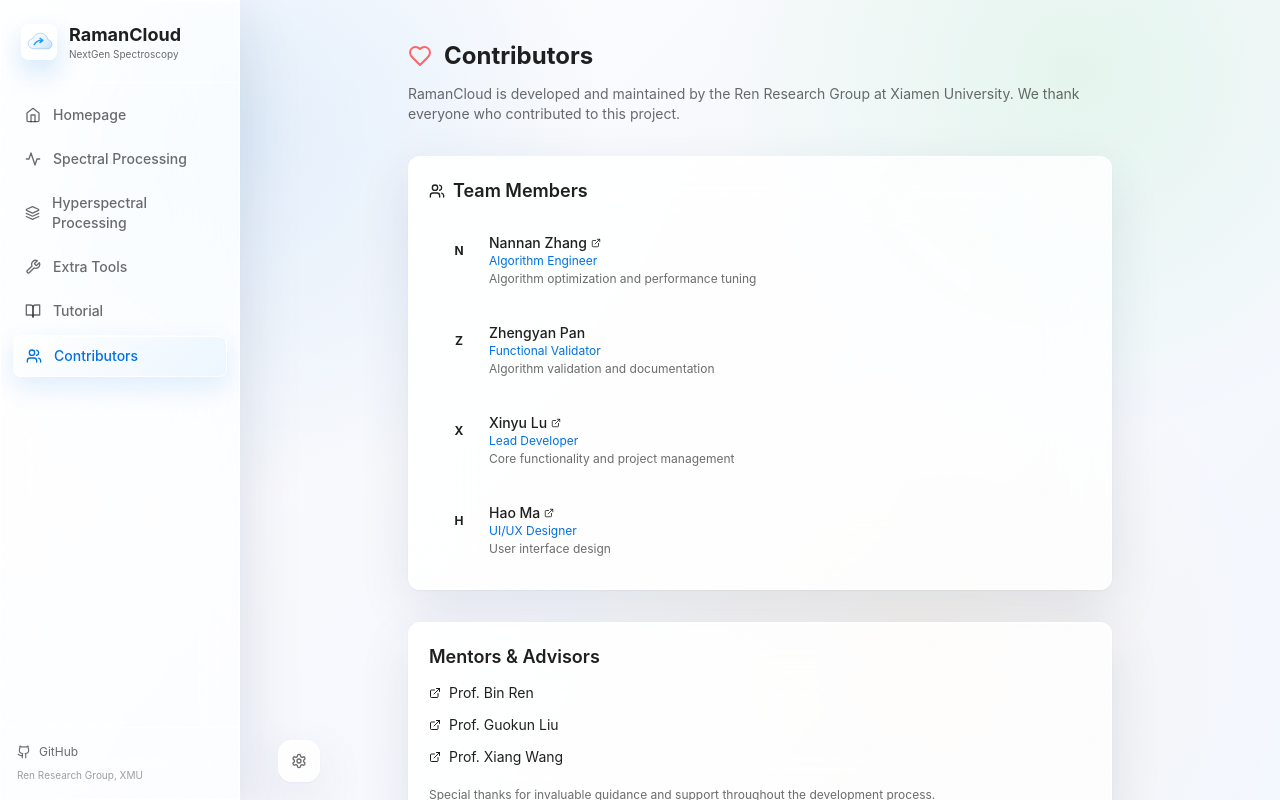
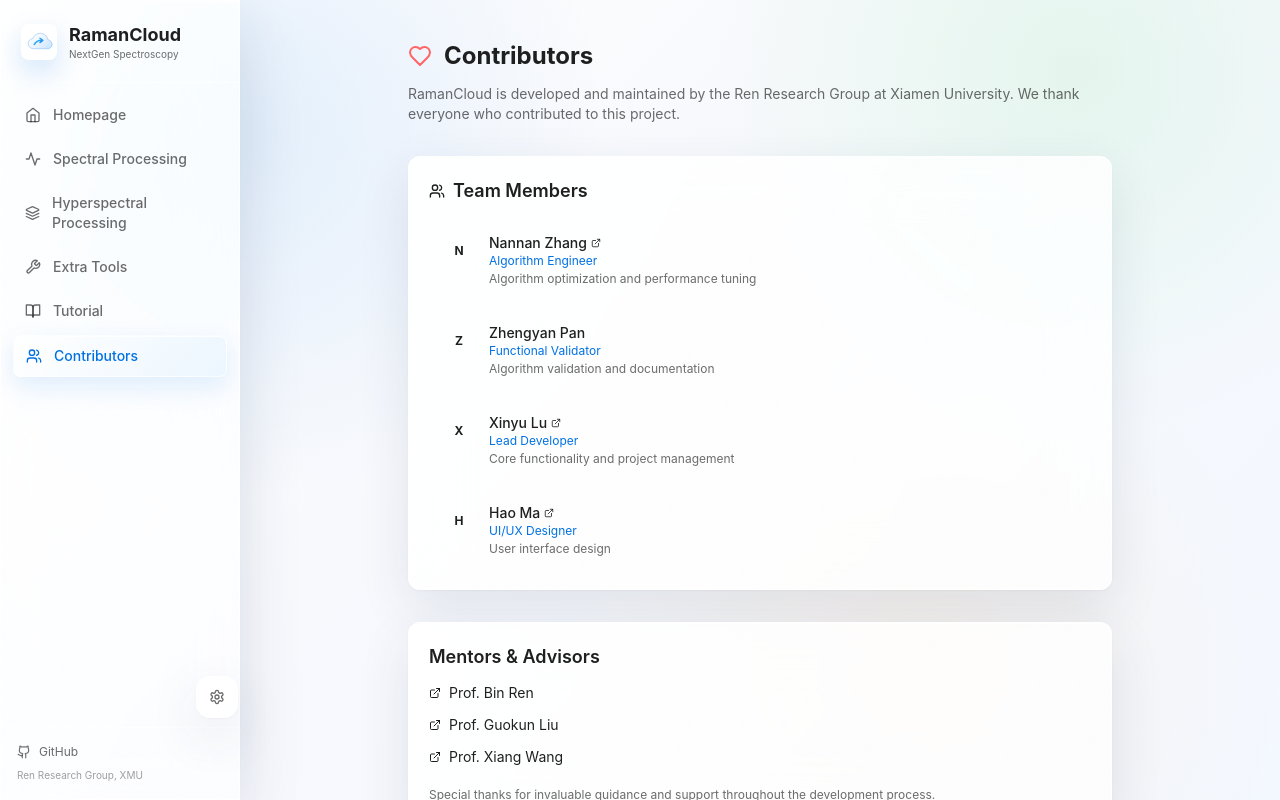
Before and after one commit to moria5161/RamancloudV2, a React (Vite) app in the folder frontend/: page /preprocessing/contributors in a window 1280 px wide. Built offline with nearby package versions, Linux system fonts and the light colour scheme; the HTML template or start-up script is replaced by a standard one.

Commit message:
Move settings button into sidebar footer

```diff
--- a/frontend/src/index.css
+++ b/frontend/src/index.css
@@ -405,8 +405,8 @@
 
 .settings-dock {
   position: fixed;
-  left: 278px;
-  bottom: 18px;
+  left: 196px;
+  bottom: 82px;
   z-index: 30;
   display: flex;
   flex-direction: column;
```
